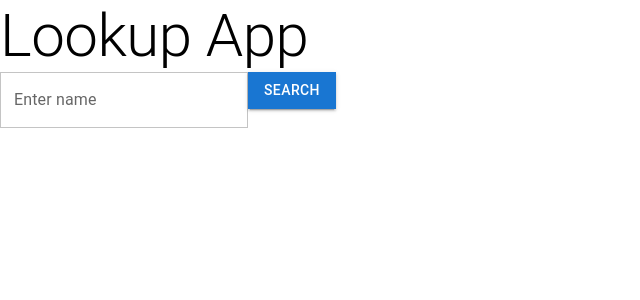
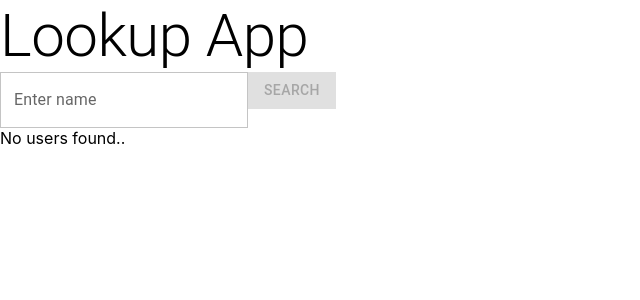
Before and after one commit to KNPhilip/CaseStudies, a React (Create React App) app: page / in a window 1280 px wide. Shown: the top 300 px of the page, without its empty margins (0-640 px from the left). Built offline with nearby package versions, Linux system fonts and the light colour scheme.

Commit message:
Finished UI and added states

```diff
--- a/src/components/App/App.js
+++ b/src/components/App/App.js
@@ -4,6 +4,14 @@ import { Typography, TextField, Button } from '@mui/material';
 import User from '../User/User';
 
 function App() {
+
+  //useState for the current Search Term. Used to find the results from the API later.
+  const [searchTerm, setSearchTerm] = useState('');
+  //Another useState for the users (results) from the API.
+  const [users, setUsers] = useState([]);
+  //Is true or false depending on the length of the current search. (This is used to enable/disable searching)
+  const isDisabled = searchTerm.length <= 3;
+
   return (
     <>
       <Typography variant='h2'>Lookup App</Typography>
@@ -13,15 +21,35 @@ function App() {
           id="input"
           label="Enter name"
           variant="outlined"
+          value={searchTerm}
+          onChange={(e) => setSearchTerm(e.target.value)}
         />
 
         <Button
           variant='contained'
+          disabled={isDisabled}
         >Search</Button>
       </div>
 
       {
+        users?.length > 0
+        ? (
+          <div>
+            <Typography variant='p'>Results</Typography>
+            {
+              //If results is greater than 0, map through all the users and display them (This happens through the User component)
+              users.map((user) => (
+                <User user={user} key={user.id} />
+              ))
+            }
+          </div>
 
+        ) : (
+          //Displays if there was no found users.
+          <div>
+            <Typography variant='p'>No users found..</Typography>
+          </div>
+        )
       }
     </>
   );
```
